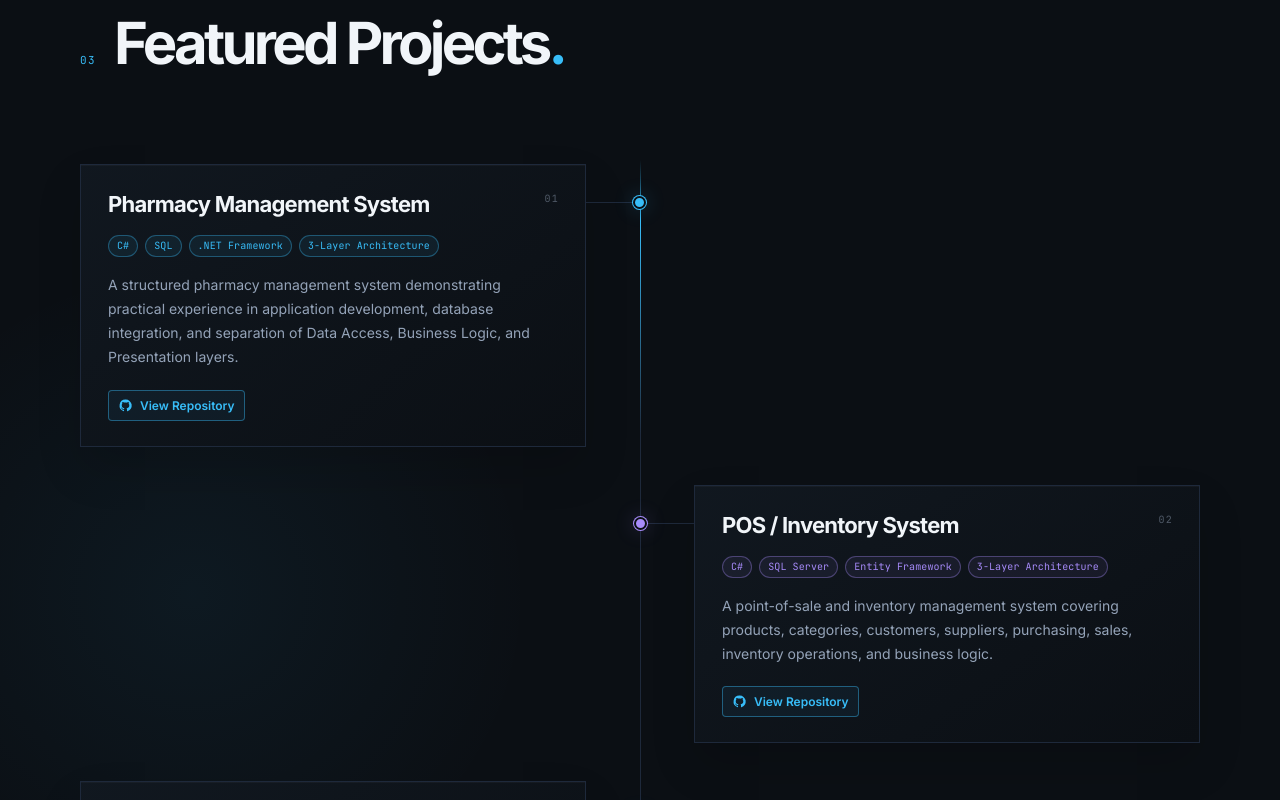
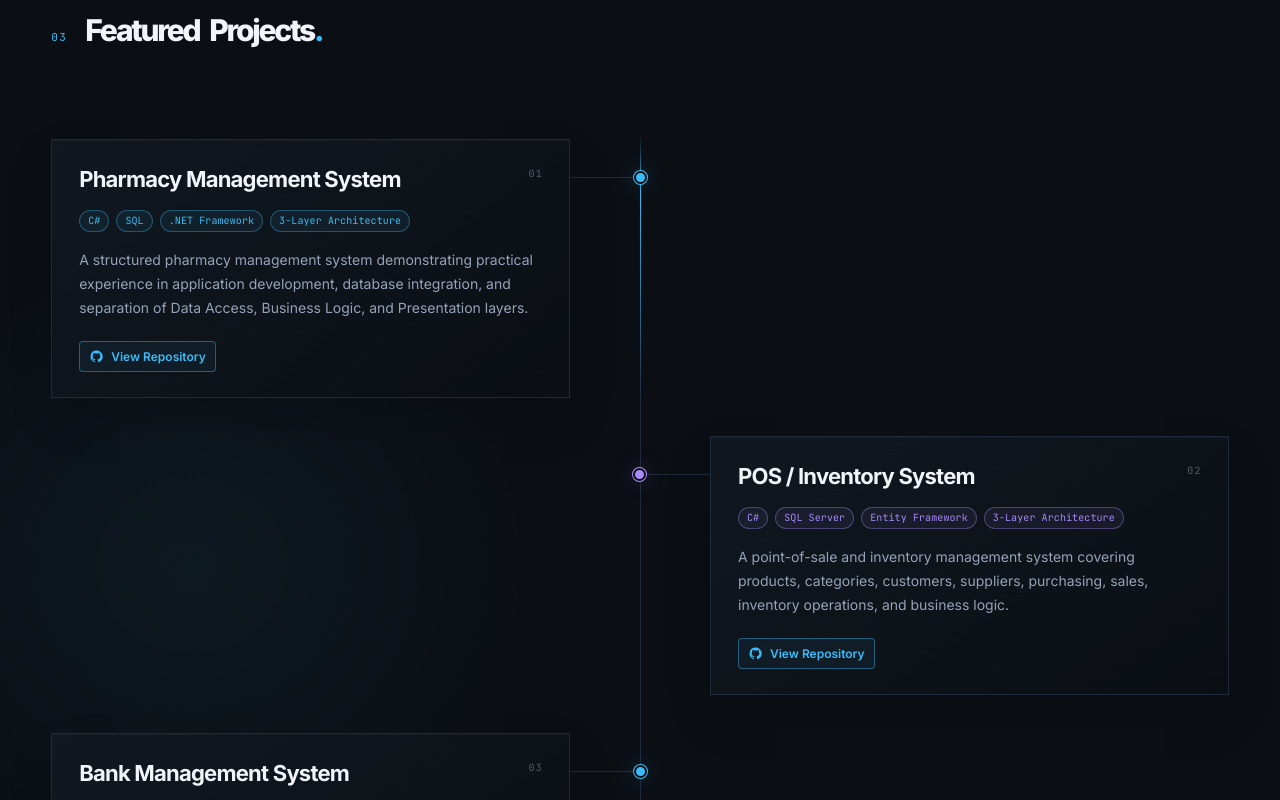
Before and after one commit to aymanhabbashprogramming/aymanhabbashprogramming.github.io, a React app: page / in a window 1280 px wide. Shown: the part 2720-3520 px from the top of the page. Built offline with nearby package versions, Linux system fonts and the light colour scheme; the HTML template or start-up script is replaced by a standard one.

Commit message:
style(projects): expand to full width and refine spacing

```diff
--- a/src/components/FeaturedProjects.css
+++ b/src/components/FeaturedProjects.css
@@ -1,19 +1,287 @@
-.featured-projects { --background:#0b0f14; --surface:#111820; --text:#f1f5f9; --muted:#94a3b8; --sky:#38bdf8; --violet:#a78bfa; --border:#1e293b; position:relative; overflow:hidden; padding:clamp(88px,12vw,168px) clamp(24px,6vw,96px); background:var(--background); }
-.featured-projects::before { content:''; position:absolute; inset:0; pointer-events:none; background:radial-gradient(ellipse 35% 22% at 15% 37%,rgb(56 189 248 / 6%),transparent 76%),radial-gradient(ellipse 35% 24% at 88% 70%,rgb(167 139 250 / 6%),transparent 76%); }
-.featured-projects__inner { position:relative; max-width:1120px; margin:0 auto; }
-.featured-projects__header { display:flex; align-items:baseline; gap:18px; opacity:0; transform:translateY(20px); transition:opacity .7s ease,transform .7s cubic-bezier(.2,.65,.3,1); }
-.featured-projects__index,.featured-projects__number { color:var(--sky); font-family:'JetBrains Mono',monospace; font-size:11px; letter-spacing:.13em; }
-.featured-projects h2 { margin:0; color:var(--text); font-size:clamp(37px,5vw,58px); line-height:1; letter-spacing:-.065em; font-weight:700; }.featured-projects h2 span { color:var(--sky); }
-.featured-projects__timeline { position:relative; margin-top:clamp(52px,8vw,88px); padding:4px 0; }.featured-projects__timeline::before { content:''; position:absolute; top:0; bottom:0; left:50%; width:1px; background:linear-gradient(to bottom,transparent,var(--sky) 4%,var(--border) 18%,var(--border) 84%,var(--violet) 96%,transparent); transform:scaleY(0); transform-origin:top; transition:transform 1.5s .15s cubic-bezier(.2,.65,.3,1); }
-.featured-projects__item { position:relative; width:calc(50% - 54px); min-height:196px; margin-bottom:38px; opacity:0; transform:translateY(20px); transition:opacity .68s calc(.11s * var(--project-index) + .15s) ease,transform .68s calc(.11s * var(--project-index) + .15s) cubic-bezier(.2,.65,.3,1); }.featured-projects__item:last-child { margin-bottom:0; }
-.featured-projects__item--left { margin-right:auto; }.featured-projects__item--right { margin-left:auto; }
-.featured-projects__item::before { content:''; position:absolute; top:38px; width:54px; height:1px; background:var(--border); }.featured-projects__item--left::before { right:-54px; }.featured-projects__item--right::before { left:-54px; }
-.featured-projects__node { position:absolute; z-index:2; top:32px; width:13px; height:13px; border:2px solid var(--background); border-radius:50%; background:var(--sky); box-shadow:0 0 0 1px var(--sky),0 0 20px rgb(56 189 248 / 30%); }.featured-projects__item--left .featured-projects__node { right:-60px; }.featured-projects__item--right .featured-projects__node { left:-60px; background:var(--violet); box-shadow:0 0 0 1px var(--violet),0 0 20px rgb(167 139 250 / 28%); }
-.featured-projects__card { position:relative; display:flex; flex-direction:column; height:100%; min-height:196px; padding:26px 27px 25px; border:1px solid var(--border); background:linear-gradient(145deg,rgb(17 24 32 / 95%),rgb(11 15 20 / 90%)); box-shadow:inset 0 1px rgb(241 245 249 / 3%),0 22px 42px rgb(0 0 0 / 14%); transition:border-color .22s ease,transform .22s ease; }.featured-projects__card:hover { border-color:rgb(56 189 248 / 62%); transform:translateY(-3px); }
-.featured-projects__number { position:absolute; top:27px; right:26px; color:rgb(148 163 184 / 50%); font-size:10px; }.featured-projects h3 { max-width:calc(100% - 36px); margin:0; color:var(--text); font-size:clamp(18px,2vw,22px); line-height:1.2; letter-spacing:-.035em; font-weight:650; }
-.featured-projects__badges { display:flex; flex-wrap:wrap; gap:7px; margin:18px 0 16px; padding:0; list-style:none; }.featured-projects__badges li { padding:4px 8px; border:1px solid rgb(56 189 248 / 35%); border-radius:999px; color:var(--sky); background:rgb(56 189 248 / 7%); font-family:'JetBrains Mono',monospace; font-size:10px; line-height:1.2; letter-spacing:.01em; }.featured-projects__item--right .featured-projects__badges li { border-color:rgb(167 139 250 / 35%); color:var(--violet); background:rgb(167 139 250 / 7%); }
-.featured-projects__card p { margin:0; color:var(--muted); font-size:14px; line-height:1.7; }
-.featured-projects__repositories { display:flex; flex-wrap:wrap; gap:9px; margin-top:21px; }.featured-projects__repositories a { display:inline-flex; align-items:center; gap:7px; padding:7px 9px; border:1px solid rgb(56 189 248 / 42%); border-radius:4px; color:var(--sky); background:rgb(56 189 248 / 6%); font-size:12px; font-weight:600; text-decoration:none; transition:transform .2s ease,border-color .2s ease,background .2s ease; }.featured-projects__repositories a:hover { border-color:var(--sky); background:rgb(56 189 248 / 13%); transform:translateY(-2px); }.featured-projects__repositories svg { width:15px; height:15px; fill:currentColor; }
-.featured-projects--visible .featured-projects__header,.featured-projects--visible .featured-projects__item { opacity:1; transform:translateY(0); }.featured-projects--visible .featured-projects__timeline::before { transform:scaleY(1); }
-@media (max-width:720px) { .featured-projects__timeline { padding-left:38px; }.featured-projects__timeline::before { left:8px; }.featured-projects__item,.featured-projects__item--left,.featured-projects__item--right { width:100%; min-height:0; margin:0 0 22px; }.featured-projects__item::before,.featured-projects__item--left::before,.featured-projects__item--right::before { top:35px; right:auto; left:-30px; width:30px; }.featured-projects__node,.featured-projects__item--left .featured-projects__node,.featured-projects__item--right .featured-projects__node { top:29px; right:auto; left:-36px; }.featured-projects__card { min-height:0; padding:23px 21px; }.featured-projects__card p { font-size:13px; line-height:1.65; } }
-@media (prefers-reduced-motion:reduce) { .featured-projects__header,.featured-projects__item { opacity:1; transform:none; transition:none; }.featured-projects__timeline::before { transform:scaleY(1); transition:none; }.featured-projects__card:hover { transform:none; } }
+.featured-projects {
+  --background: #0b0f14;
+  --surface: #111820;
+  --text: #f1f5f9;
+  --muted: #94a3b8;
+  --sky: #38bdf8;
+  --violet: #a78bfa;
+  --border: #1e293b;
+  position: relative;
+  overflow: hidden;
+  /* تم تقليل الهوامش الجانبية لتوسيع المحتوى */
+  padding: clamp(88px, 12vw, 168px) clamp(20px, 4vw, 60px);
+  background: var(--background);
+}
+
+.featured-projects::before {
+  content: '';
+  position: absolute;
+  inset: 0;
+  pointer-events: none;
+  background: radial-gradient(ellipse 35% 22% at 15% 37%, rgb(56 189 248 / 6%), transparent 76%),
+              radial-gradient(ellipse 35% 24% at 88% 70%, rgb(167 139 250 / 6%), transparent 76%);
+}
+
+/* تم إزالة max-width ليتمدد الإطار على كامل العرض */
+.featured-projects__inner { position: relative; width: 100%; margin: 0 auto; }
+
+.featured-projects__header {
+  display: flex;
+  align-items: baseline;
+  gap: 18px;
+  opacity: 0;
+  transform: translateY(20px);
+  transition: opacity .7s ease, transform .7s cubic-bezier(.2, .65, .3, 1);
+}
+
+.featured-projects__index,
+.featured-projects__number {
+  color: var(--sky);
+  font-family: 'JetBrains Mono', monospace;
+  font-size: 11px;
+  letter-spacing: .13em;
+}
+
+.featured-projects h2 {
+  margin: 0;
+  color: var(--text);
+  font-size: clamp(30px, 2vw, 50px);
+  line-height: 1.1;
+  letter-spacing: -.075em;
+  word-spacing: .18em;
+  font-weight: 750;
+}
+.featured-projects h2 span { color: var(--sky); }
+
+/* --- الخط الزمني --- */
+.featured-projects__timeline {
+  position: relative;
+  margin-top: clamp(52px, 8vw, 88px);
+  padding: 4px 0;
+}
+
+.featured-projects__timeline::before {
+  content: '';
+  position: absolute;
+  top: 0;
+  bottom: 0;
+  left: 50%;
+  width: 1px;
+  background: linear-gradient(to bottom,
+    transparent,
+    var(--sky) 4%,
+    var(--border) 18%,
+    var(--border) 84%,
+    var(--violet) 96%,
+    transparent);
+  transform: scaleY(0);
+  transform-origin: top;
+  transition: transform 1.5s .15s cubic-bezier(.2, .65, .3, 1);
+}
+
+/* --- البطاقة والعناصر --- */
+.featured-projects__item {
+  position: relative;
+  /* زيادة المسافة بين العمودين لاستيعاب العرض الأوسع */
+  width: calc(50% - 70px);
+  min-height: 196px;
+  margin-bottom: 38px;
+  opacity: 0;
+  transform: translateY(20px);
+  transition: opacity .68s calc(.11s * var(--project-index) + .15s) ease,
+              transform .68s calc(.11s * var(--project-index) + .15s) cubic-bezier(.2, .65, .3, 1);
+}
+
+.featured-projects__item:last-child { margin-bottom: 0; }
+.featured-projects__item--left { margin-right: auto; }
+.featured-projects__item--right { margin-left: auto; }
+
+/* خط الاتصال بين البطاقة والخط الزمني */
+.featured-projects__item::before {
+  content: '';
+  position: absolute;
+  top: 38px;
+  width: 70px;
+  height: 1px;
+  background: var(--border);
+}
+.featured-projects__item--left::before { right: -70px; }
+.featured-projects__item--right::before { left: -70px; }
+
+/* نقطة الاتصال */
+.featured-projects__node {
+  position: absolute;
+  z-index: 2;
+  top: 32px;
+  width: 13px;
+  height: 13px;
+  border: 2px solid var(--background);
+  border-radius: 50%;
+  background: var(--sky);
+  box-shadow: 0 0 0 1px var(--sky), 0 0 20px rgb(56 189 248 / 30%);
+}
+.featured-projects__item--left .featured-projects__node { right: -77px; }
+.featured-projects__item--right .featured-projects__node {
+  left: -77px;
+  background: var(--violet);
+  box-shadow: 0 0 0 1px var(--violet), 0 0 20px rgb(167 139 250 / 28%);
+}
+
+/* --- البطاقة الداخلية --- */
+.featured-projects__card {
+  position: relative;
+  display: flex;
+  flex-direction: column;
+  height: 100%;
+  min-height: 196px;
+  padding: 26px 27px 25px;
+  border: 1px solid var(--border);
+  background: linear-gradient(145deg, rgb(17 24 32 / 95%), rgb(11 15 20 / 90%));
+  box-shadow: inset 0 1px rgb(241 245 249 / 3%), 0 22px 42px rgb(0 0 0 / 14%);
+  transition: border-color .22s ease, transform .22s ease;
+}
+
+.featured-projects__card:hover {
+  border-color: rgb(56 189 248 / 62%);
+  transform: translateY(-3px);
+}
+
+.featured-projects__number {
+  position: absolute;
+  top: 27px;
+  right: 26px;
+  color: rgb(148 163 184 / 50%);
+  font-size: 10px;
+}
+
+.featured-projects h3 {
+  max-width: calc(100% - 36px);
+  margin: 0;
+  color: var(--text);
+  font-size: clamp(18px, 2vw, 22px);
+  line-height: 1.2;
+  letter-spacing: -.035em;
+  font-weight: 650;
+}
+
+.featured-projects__badges {
+  display: flex;
+  flex-wrap: wrap;
+  gap: 7px;
+  margin: 18px 0 16px;
+  padding: 0;
+  list-style: none;
+}
+
+.featured-projects__badges li {
+  padding: 4px 8px;
+  border: 1px solid rgb(56 189 248 / 35%);
+  border-radius: 999px;
+  color: var(--sky);
+  background: rgb(56 189 248 / 7%);
+  font-family: 'JetBrains Mono', monospace;
+  font-size: 10px;
+  line-height: 1.2;
+  letter-spacing: .01em;
+}
+
+.featured-projects__item--right .featured-projects__badges li {
+  border-color: rgb(167 139 250 / 35%);
+  color: var(--violet);
+  background: rgb(167 139 250 / 7%);
+}
+
+.featured-projects__card p {
+  margin: 0;
+  color: var(--muted);
+  font-size: 14px;
+  line-height: 1.7;
+}
+
+.featured-projects__repositories {
+  display: flex;
+  flex-wrap: wrap;
+  gap: 9px;
+  margin-top: 21px;
+}
+
+.featured-projects__repositories a {
+  display: inline-flex;
+  align-items: center;
+  gap: 7px;
+  padding: 7px 9px;
+  border: 1px solid rgb(56 189 248 / 42%);
+  border-radius: 4px;
+  color: var(--sky);
+  background: rgb(56 189 248 / 6%);
+  font-size: 12px;
+  font-weight: 600;
+  text-decoration: none;
+  transition: transform .2s ease, border-color .2s ease, background .2s ease;
+}
+
+.featured-projects__repositories a:hover {
+  border-color: var(--sky);
+  background: rgb(56 189 248 / 13%);
+  transform: translateY(-2px);
+}
+
+.featured-projects__repositories svg {
+  width: 15px;
+  height: 15px;
+  fill: currentColor;
+}
+
+/* --- حركات الظهور --- */
+.featured-projects--visible .featured-projects__header,
+.featured-projects--visible .featured-projects__item {
+  opacity: 1;
+  transform: translateY(0);
+}
+.featured-projects--visible .featured-projects__timeline::before {
+  transform: scaleY(1);
+}
+
+/* --- تعديلات الشاشات الصغيرة --- */
+@media (max-width: 720px) {
+  .featured-projects__timeline { padding-left: 38px; }
+  .featured-projects__timeline::before { left: 8px; }
+  .featured-projects__item,
+  .featured-projects__item--left,
+  .featured-projects__item--right {
+    width: 100%;
+    min-height: 0;
+    margin: 0 0 22px;
+  }
+  .featured-projects__item::before,
+  .featured-projects__item--left::before,
+  .featured-projects__item--right::before {
+    top: 35px;
+    right: auto;
+    left: -30px;
+    width: 30px;
+  }
+  .featured-projects__node,
+  .featured-projects__item--left .featured-projects__node,
+  .featured-projects__item--right .featured-projects__node {
+    top: 29px;
+    right: auto;
+    left: -36px;
+  }
+  .featured-projects__card { min-height: 0; padding: 23px 21px; }
+  .featured-projects__card p { font-size: 13px; line-height: 1.65; }
+}
+
+@media (prefers-reduced-motion: reduce) {
+  .featured-projects__header,
+  .featured-projects__item {
+    opacity: 1;
+    transform: none;
+    transition: none;
+  }
+  .featured-projects__timeline::before {
+    transform: scaleY(1);
+    transition: none;
+  }
+  .featured-projects__card:hover { transform: none; }
+}
```
